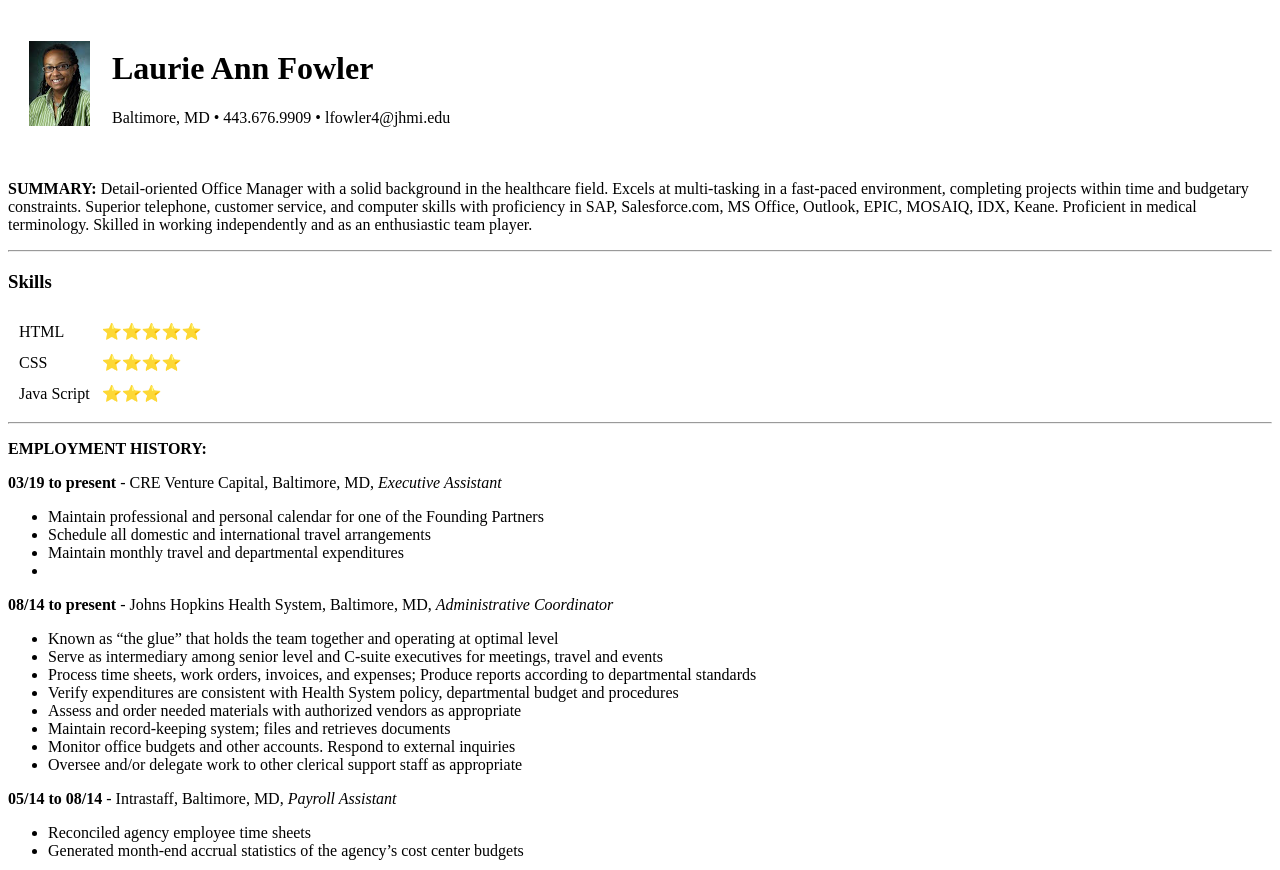
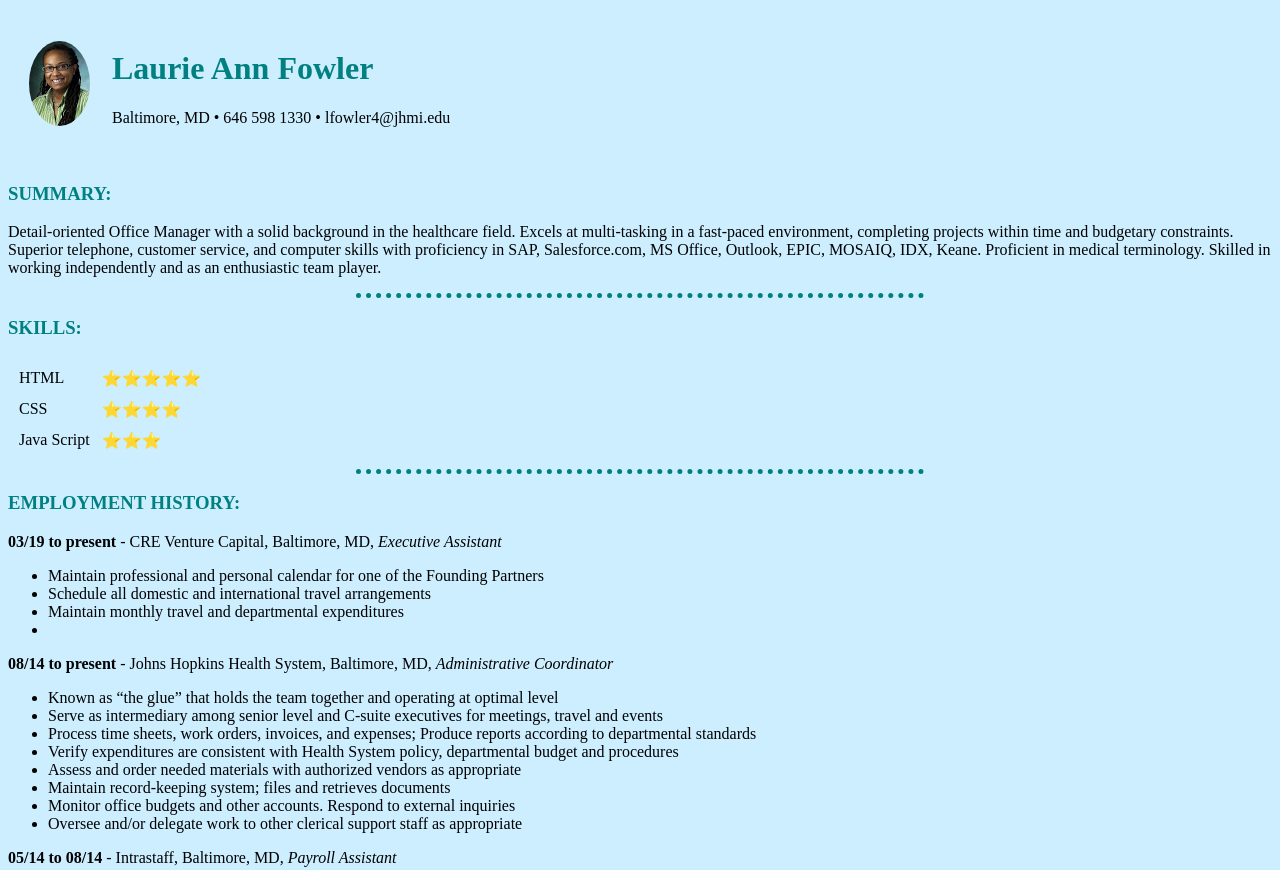
Before and after one commit to eelmer2004/cv, a plain HTML site: page index.html in a window 1280 px wide. Shown: the top 870 px of the page. Drawn offline with Linux system fonts and the light colour scheme.

Commit message:
Add files via upload
LAF -CV 2nd edit

```diff
--- /dev/null
+++ b/css/styles.css
@@ -0,0 +1,19 @@
+  body {
+    background-color: #CCEEFF;
+  }
+    h1{
+    color: #008080;
+  }
+  h3{
+    color: #008080;
+  }
+  hr{
+    border-style:none;
+    border-top-style: dotted;
+    border-color: #008080;
+    width:45%;
+    border-width: 5px;
+  }
+.laf {
+  border-radius: 100%;
+  }
--- a/index.html
+++ b/index.html
@@ -1,20 +1,19 @@
 <!DOCTYPE html>
 <html lang="en" dir="ltr">
-
 <head>
   <meta charset="utf-8">
   <title>Laurie's Personal Site</title>
+<link rel="stylesheet" href="css/styles.css">
 </head>
-
 <body>
-    <table cellspacing="20">
-      <tr>
-        <td><img src="img/Laurie-Ann.jpg" alt="Laurie Ann Fowler"></td>
-        <td><h1>Laurie Ann Fowler</h1>
-        <p>Baltimore, MD • 443.676.9909 • lfowler4@jhmi.edu</p></td>
-      </tr>
-    </table>
-  <p><strong>SUMMARY:</strong> Detail-oriented Office Manager with a solid background
+  <table cellspacing="20">
+   <tr>
+     <td><img class="laf" src="img/Laurie-Ann.jpg" alt="Laurie Ann Fowler"></td>
+     <td><h1>Laurie Ann Fowler</h1>
+     <p>Baltimore, MD • 646 598 1330 • lfowler4@jhmi.edu</p></td>
+   </tr>
+</table>
+  <h3>SUMMARY:</h3> Detail-oriented Office Manager with a solid background
     in the healthcare field. Excels at multi-tasking in a fast-paced
     environment, completing projects within time and budgetary constraints.
     Superior telephone, customer service, and computer skills with proficiency
@@ -22,7 +21,7 @@
     Proficient in medical terminology. Skilled in working independently and
     as an enthusiastic team player.</p>
   <hr>
-  <h3>Skills</h3>
+  <h3>SKILLS:</h3>
 </tr>
 </table> <!-- end table cellspacing -->
     <table cellspacing="10">
@@ -40,7 +39,7 @@
           </tr>
         </table>
   <hr>
-  <p><strong>EMPLOYMENT HISTORY:</strong></p>
+  <h3>EMPLOYMENT HISTORY:</h3>
   <p><b>03/19 to present</b> - CRE Venture Capital, Baltimore, MD, <em>Executive Assistant</em></p>
   <ul>
     <li>Maintain professional and personal calendar for one of the Founding Partners </li>
@@ -90,10 +89,10 @@
   <p><b>01/05 to 08/05</b> - Maryland Family Outreach Services, LLC., Catonsville, MD, <em>Office Manager</em></p>
   <p><b>12/99 to 01/05</b> - ARC-COM Fabrics, Inc. Washington, DC and New York, NY <em>Showroom Assistant</em></p>
   <hr>
-  <p><strong>EDUCATION:</strong></p>
+  <h3>EDUCATION:</h3>
   <p><b>May 2013</b> <a href="https://www.ndm.edu/">Notre Dame of Maryland University,</a> <em>B.S. Degree, Business Administration</em></p>
   <hr>
-  <p><strong>VOLUNTEER ACTIVITIES:</strong></p>
+  <h3>VOLUNTEER ACTIVITIES:</h3>
   <ul>
     <li><a href="https://mdfoodbank.org">Maryland Food Bank,</a></li>
     <li><a href="https://www.mdbookbank.org/">Maryland Book Bank,</a></li>
@@ -101,15 +100,15 @@
     <li><a href="https://readingpartners.org/">Reading Partners</a>, reading tutor for elementary school children.</li>
   </ul>
   <hr>
-  <a href="hobbies.html">HOBBIES & INTERESTS:</a>
+<h3> <a href="hobbies.html">HOBBIES & INTERESTS:</a></h3>
   <!--
   <p><strong>HOBBIES & INTERESTS:</strong></p>
   <ul>
     <li> Web Development, <a href="https://www.youtube.com/watch?v=V-kAOP-uvnQ">Zero waste living</a>, <a href="https://www.youtube.com/watch?v=V-kAOP-uvnQ">Circadian Diet practice</a>, <a href="https://www.youtube.com/watch?v=fbwTOBgyldsCrocheting">Crocheting</a>, <a href="https://www.youtube.com/watch?v=umF7wxO4c4IJunk">Junk journaling</a>, <a href=" https://www.youtube.com/watch?v=6MvLoB3UQTQAfrican">African drumming</a>, Hiking</li>
   </ul> -->
   <hr>
-  <a href="contact-me.html">CONTACT ME:</a>
-
+  <h3><a href="contact-me.html">CONTACT ME:</a></h3>
 </body>
 
+
 </html>
```
Also changed, not shown: contact-me.html (+1 -0 lines), hobbies.html (+2 -1 lines), inputs.html (+3 -1 lines).
